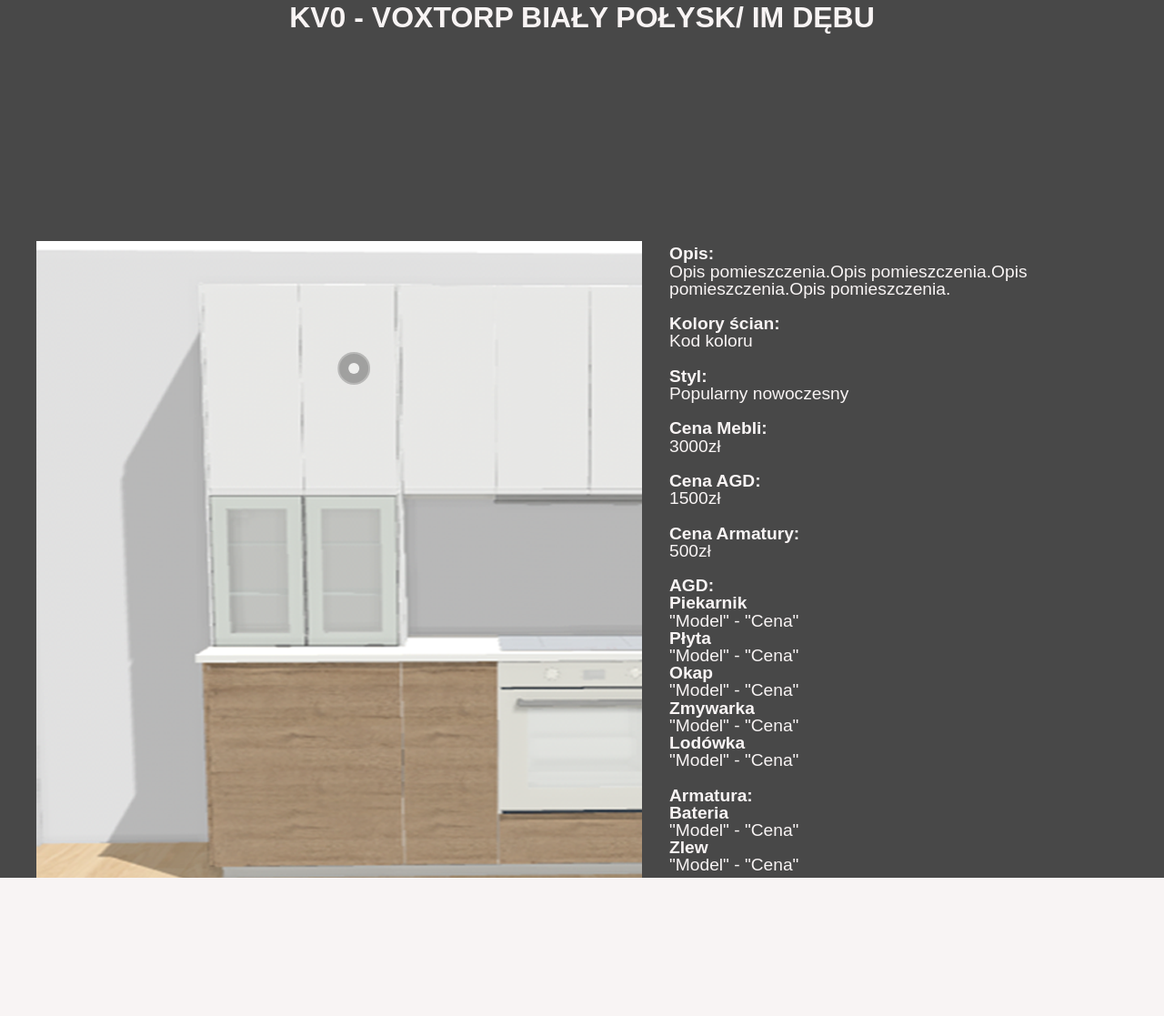
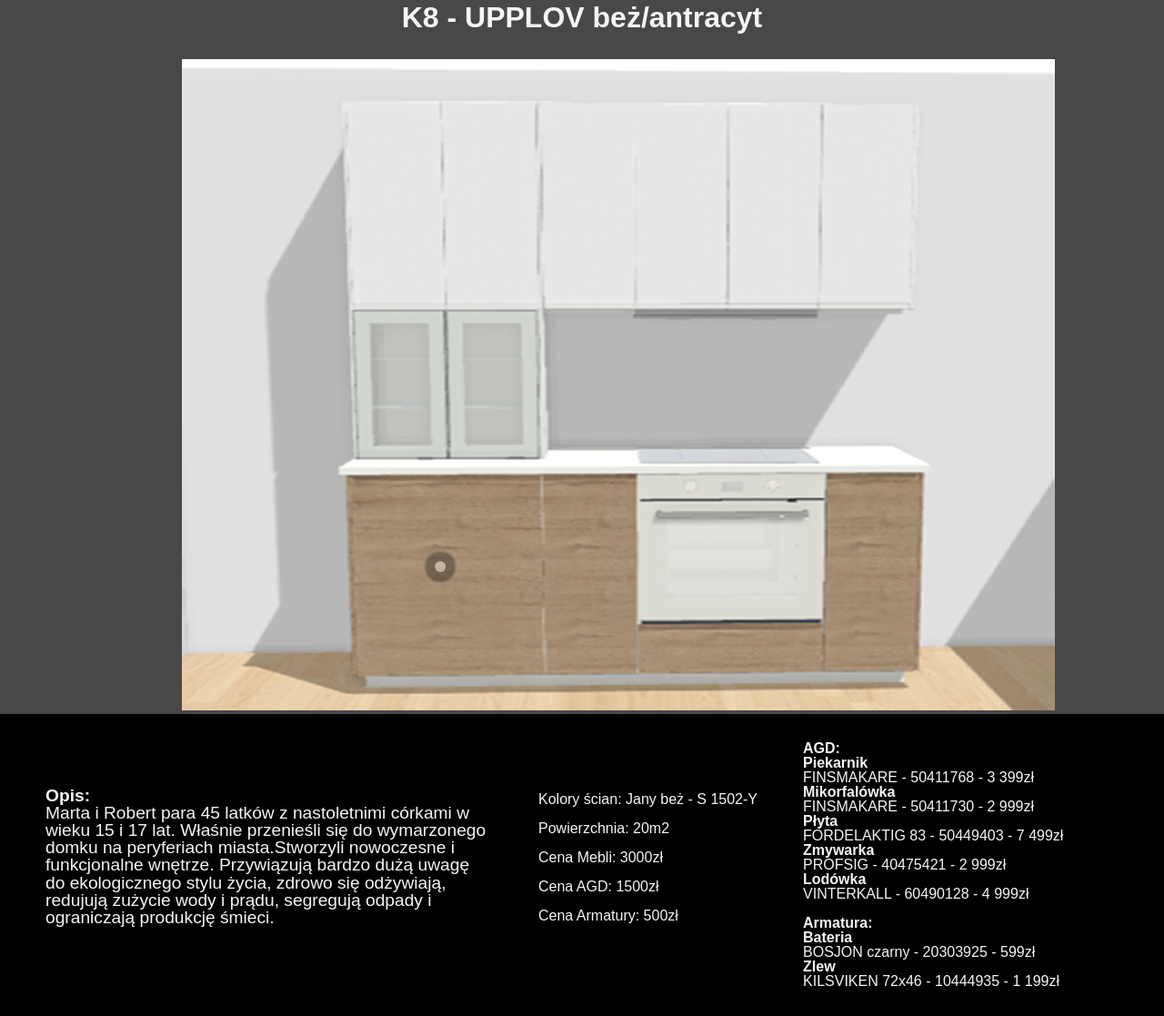
Before and after one commit to WiktoriaTatar/projekt-koncowy-, a website built with Parcel: page development/app.html in a window 1280 px wide. Shown: the part 167-1284 px from the top of the page at 91% size. Before the commit the page ends 1132 px from the top, so only its background shows below. Built offline with nearby package versions, Linux system fonts and the light colour scheme.

Commit message:
naprawianie app i dodawanie opisow

```diff
--- a/development/app.html
+++ b/development/app.html
@@ -12,38 +12,48 @@
 </header>
 <section>
     <div class="main_app_wrapper">
-        <div class="main_title"> <p> KV0 - VOXTORP BIAŁY POŁYSK/ IM DĘBU </p></div>
+        <div class="main_title"> <p> K8 - UPPLOV beż/antracyt </p></div>
+
+
+<div class="picture_wrapper" id="kv0">
+            <div class="main_picture">
                 <div class="dot_container dot_1">
                     <div class="dot">
                         <div class="dot_center"></div>
                     </div>
                     <div class="dot_info"><p> Info goes here </p></div>
                 </div>
+            </div>
+        </div>
+        <div class="picture_description_container">
 
-<div class="picture_wrapper" id="kv0">
-            <div class="main_picture"></div>
-            <div class="picture_description"> <b> Opis:</b> <p> Opis pomieszczenia.Opis pomieszczenia.Opis pomieszczenia.Opis pomieszczenia.</p> <br>
-                <b> Kolory ścian:</b><p> Kod koloru </p> <br>
-                <b> Styl:</b><p> Popularny nowoczesny</p> <br>
-                <b> Cena Mebli:</b><p> 3000zł</p><br>
-                <b> Cena AGD: </b><p> 1500zł </p><br>
-                <b> Cena Armatury: </b><p> 500zł </p><br>
+            <div class="picture_description">
+                <b> Opis:</b> <p> Marta i Robert para 45 latków z nastoletnimi córkami w wieku 15 i 17 lat. Właśnie przenieśli się do wymarzonego domku na peryferiach miasta.Stworzyli nowoczesne i funkcjonalne  wnętrze. Przywiązują bardzo dużą uwagę do ekologicznego stylu życia, zdrowo się odżywiają, redujują zużycie wody i prądu, segregują odpady i ograniczają produkcję śmieci.</p> <br>
+            </div>
+
+            <div class="picture_info">
+                <p> Kolory ścian: Jany beż -  S 1502-Y </p> <br>
+                <p> Powierzchnia: 20m2</p> <br>
+                <p> Cena Mebli: 3000zł</p><br>
+                <p> Cena AGD: 1500zł </p><br>
+                <p> Cena Armatury: 500zł </p><br>
+            </div>
+            <div class="AGD_info">
                 <b> AGD:</b> <ul>
-                    <li> <b> Piekarnik </b> <p> "Model" - "Cena"</p></li>
-                    <li> <b> Płyta </b> <p> "Model" - "Cena"</p></li>
-                    <li> <b> Okap </b> <p> "Model" - "Cena"</p></li>
-                    <li> <b> Zmywarka </b> <p> "Model" - "Cena"</p></li>
-                    <li> <b> Lodówka </b> <p> "Model" - "Cena"</p></li>
+                <li> <b> Piekarnik </b> <p>FINSMAKARE - 50411768 - 3 399zł</p></li>
+                <li> <b> Mikorfalówka </b> <p>FINSMAKARE - 50411730 - 2 999zł</p></li>
+                <li> <b> Płyta </b> <p>FORDELAKTIG 83 - 50449403 - 7 499zł</p></li>
+                <li> <b> Zmywarka </b> <p>PROFSIG - 40475421 - 2 999zł</p></li>
+                <li> <b> Lodówka </b> <p> VINTERKALL - 60490128 - 4 999zł</p></li>
             </ul> <br>
                 <b> Armatura: </b> <ul>
-                    <li> <b> Bateria </b><p> "Model" - "Cena" </p></li>
-                    <li> <b> Zlew </b><p> "Model" - "Cena" </p></li>
+                <li> <b> Bateria </b><p>BOSJON czarny - 20303925 - 599zł</p></li>
+                <li> <b> Zlew </b><p>KILSVIKEN 72x46 - 10444935 - 1 199zł</p></li>
             </ul>
-
             </div>
         </div>
 
-    </div>
+
       </section>
 
 </body>
--- a/development/scss/elements/_app.scss
+++ b/development/scss/elements/_app.scss
@@ -12,15 +12,15 @@ body{
   background: $mainFontColor;
 }
 .dot_1{
-  transform: translate(-17%,120%);
+  transform: translate(170%,220%);
 }
 .dot_container{
   display: flex;
   justify-content: center;
   align-items: center;
   gap: 10px;
-  width: 90%;
   margin: 0 auto;
+  position: absolute;
 }
 .dot{
   width: 2rem;
@@ -35,6 +35,7 @@ body{
   justify-content: center;
   transition: all 0.3s;
   cursor: pointer;
+  transform: translate(50%,50%);
 
   &_center{
     width: .75rem;
@@ -65,9 +66,12 @@ body{
 
 
 .main_picture{
+  position: relative;
+  margin: 0 0 0 10rem;
   background: url("/development/images/kv0.png") no-repeat;
-  height: 700px;
-  width: 900px;
+  background-size: contain;
+  height: 720px;
+  width: 960px;
 
 }
 .main_title{
@@ -79,10 +83,10 @@ body{
   padding: 40px 0 30px 0
 }
 .picture_wrapper{
-  display: flex;
-  justify-content: center;
-  align-items: center;
-  gap: 30px;
+  //display: flex;
+  //justify-content: center;
+  //align-items: center;
+  //gap: 30px;
   margin: 0 20px 0 40px;
 
 }
@@ -90,3 +94,21 @@ body{
   color: $mainHeaderColor;
   font-size: 1.2rem;
 }
+///////////
+.picture_description_container{
+  color: $mainHeaderColor;
+  background: black;
+  padding: 30px 0 30px 50px;
+  display: flex;
+  align-items: center;
+  gap: 50px;
+}
+.picture_description{
+  max-width: 40%;
+}
+.picture_info{
+
+}
+.AGD_info{
+
+}
--- a/development/scss/elements/_body.scss
+++ b/development/scss/elements/_body.scss
@@ -50,7 +50,7 @@ header {
     transition: all 0.4s;
     opacity: 0.75;
     position: absolute;
-    &_kv0{
+    &_k8{
       transform: translate(550%, 700%);
       max-width: 100px;
     }
```
Also changed, not shown: development/index.html (+1 -1 lines). Lines whose indentation alone changed are shown as unchanged.
